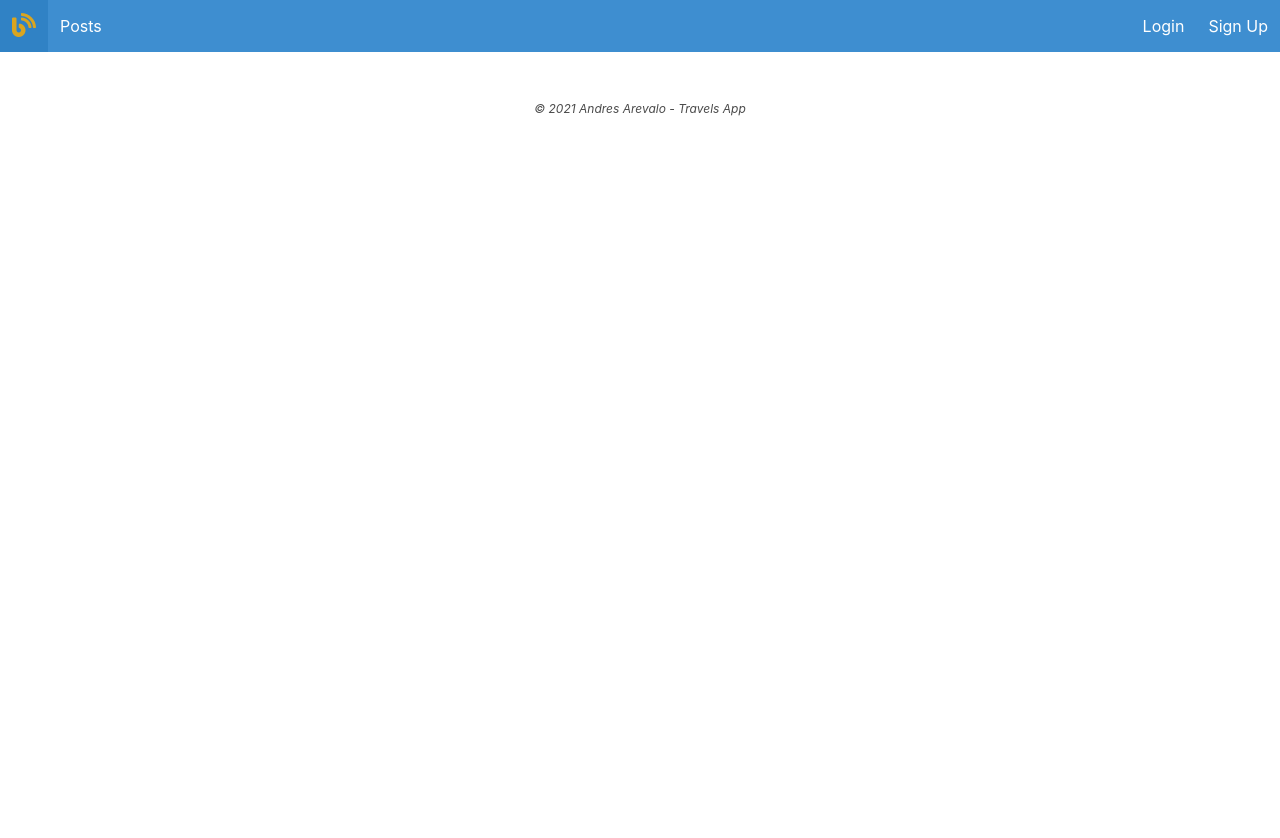
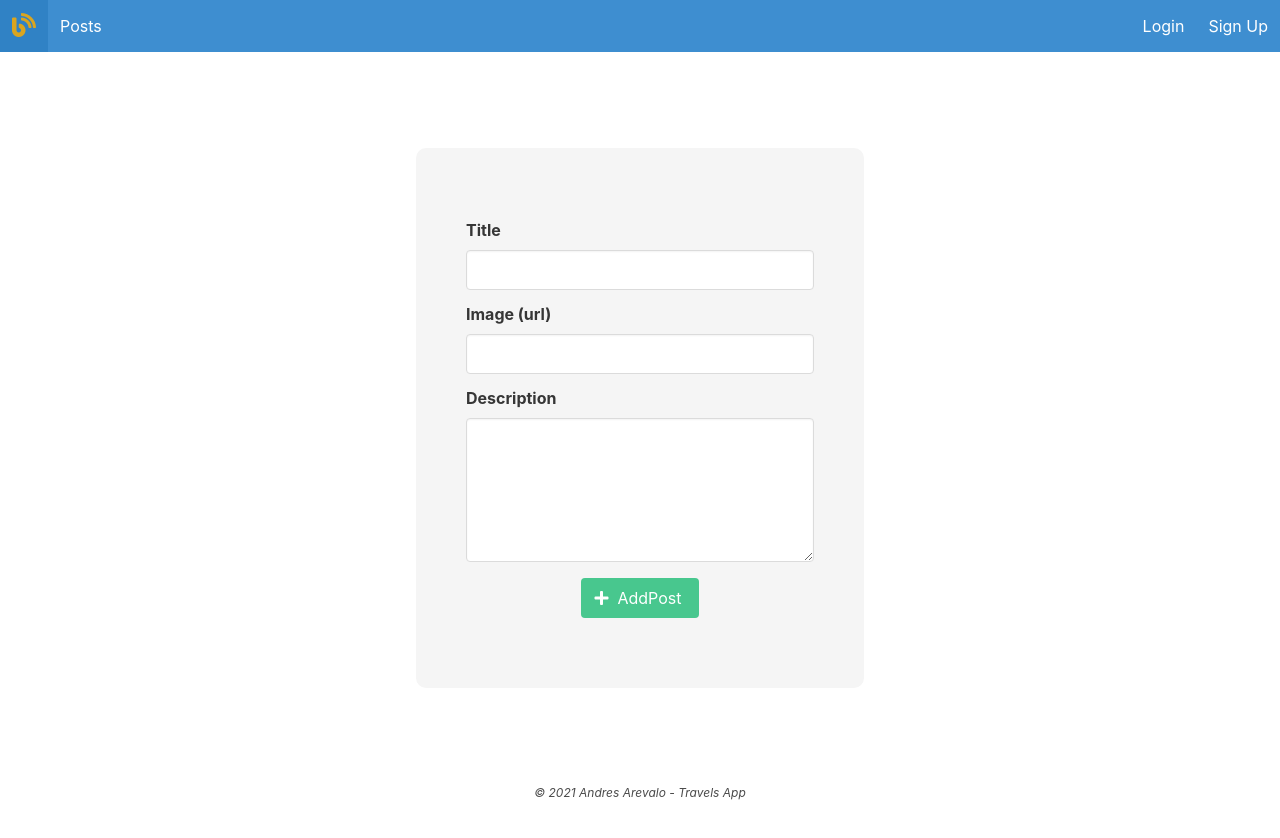
Before and after one commit to andresfelipear/NodeJS-FinalProyect, a React (Create React App) app: page /admin/add-post in a window 1280 px wide. Shown: the top 838 px of the page. Before the commit the page ends 800 px from the top, so only its background shows below. Built offline with nearby package versions, Linux system fonts and the light colour scheme; no server answers.

Commit message:
created addpost page

```diff
--- a/src/App.js
+++ b/src/App.js
@@ -9,6 +9,7 @@ import Footer from './components/footer/Footer';
 import { useState, useContext, useEffect, useCallback } from 'react'
 
 import { UserContext } from './context/UserContext'
+import AddPost from './pages/private/AddPost';
 
 function App() {
   const [userContext, setUserContext] = useContext(UserContext)
@@ -54,6 +55,7 @@ function App() {
         <Route path='/' element={<HomePage />} />
         <Route path='/signup' element={<SignUpPage />} />
         <Route path='/login' element={<LoginPage />} />
+        <Route path='/admin/add-post' element={<AddPost />} />
       </Routes>
       <Footer/>
     </div>
--- /dev/null
+++ b/src/pages/private/AddPost.jsx
@@ -0,0 +1,63 @@
+import React, { useState } from 'react'
+
+
+function AddPost() {
+    const post = {
+        title: "title",
+        description: "description",
+        imageUrl: "imageUrl"
+    }
+
+    const [editing, setEditing] = useState(false)
+
+
+    return (
+        <main className="section mt-6 ">
+            <div className="widthForm has-background-light">
+                <div class="field">
+                    <label className="label" for="title">Title</label>
+                    <div className="control">
+                        <input className="input" type="text" name="title" value={editing ? post.title : ""} />
+                    </div>
+                </div>
+                <div className="field">
+                    <label className="label" for="title">Image (url)</label>
+                    <div className="control">
+                        <input className="input" type="text" name="imageUrl" value={editing ? post.imageUrl : ""} />
+                    </div>
+                </div>
+                <div className="field">
+                    <label className="label" for="title">Description</label>
+                    <div className="control">
+                        <textarea className="textarea" name="description" rows="5">
+                            {editing ? post.description : ""}</textarea>
+                    </div>
+                </div>
+
+                {/* <% if(editing) { %>
+            <input type="hidden" value="<%= post._id %>" name="postId" />
+        <% } %> */}
+
+
+                <div className="is-flex is-justify-content-center mt-4">
+                    <button className="button is-success" type="submit">
+                        <span className="icon is-small">
+                            {editing?(<i className="fas fa-check"></i>):(<i className="fas fa-plus"></i>)}
+                        </span>
+                        <span>
+                            {editing && "Edit"}
+                            {!editing && "Add"}
+                            Post
+                        </span>
+                    </button>
+
+                </div>
+
+            </div>
+
+        </main>
+
+    )
+}
+
+export default AddPost
```
